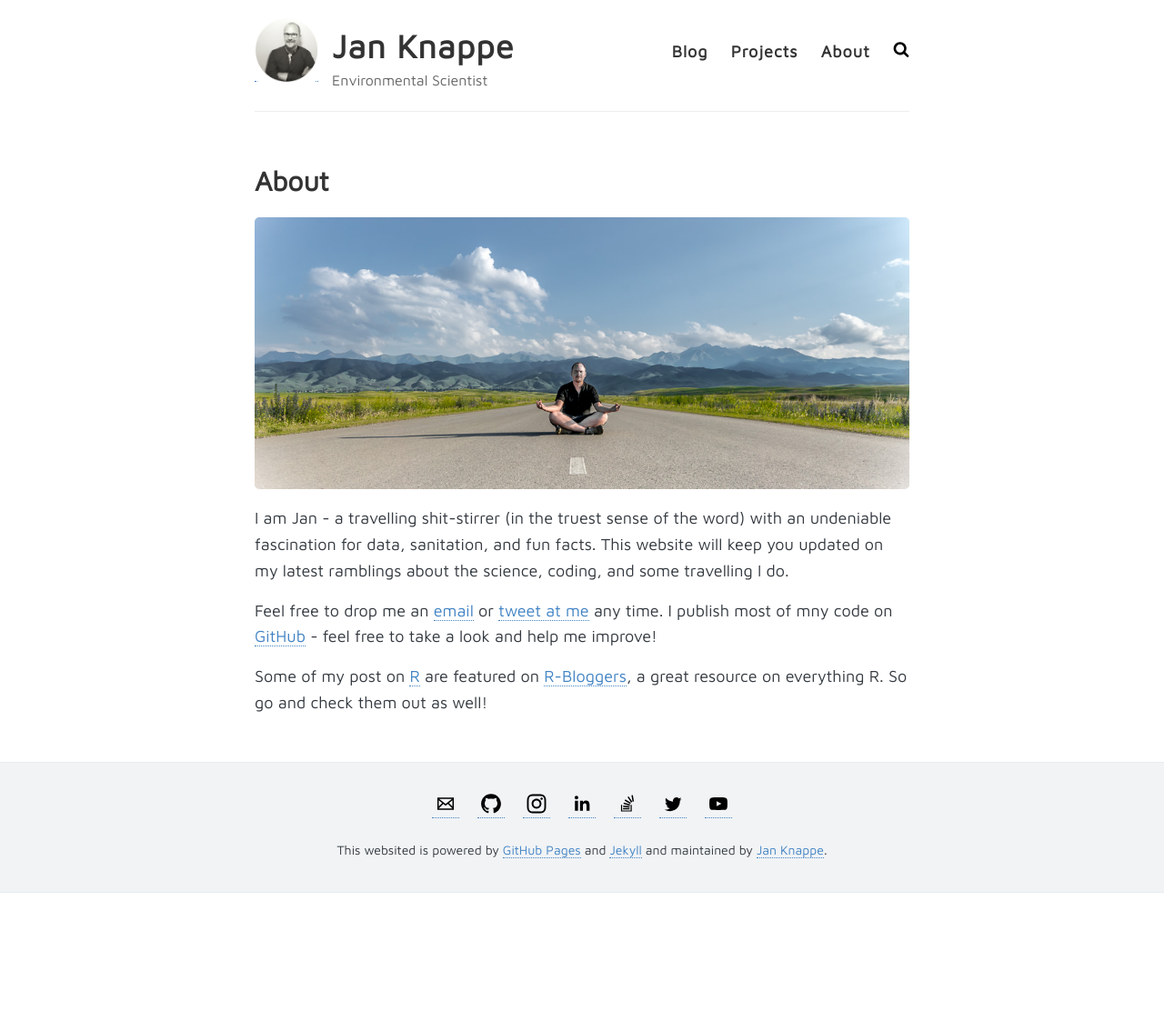
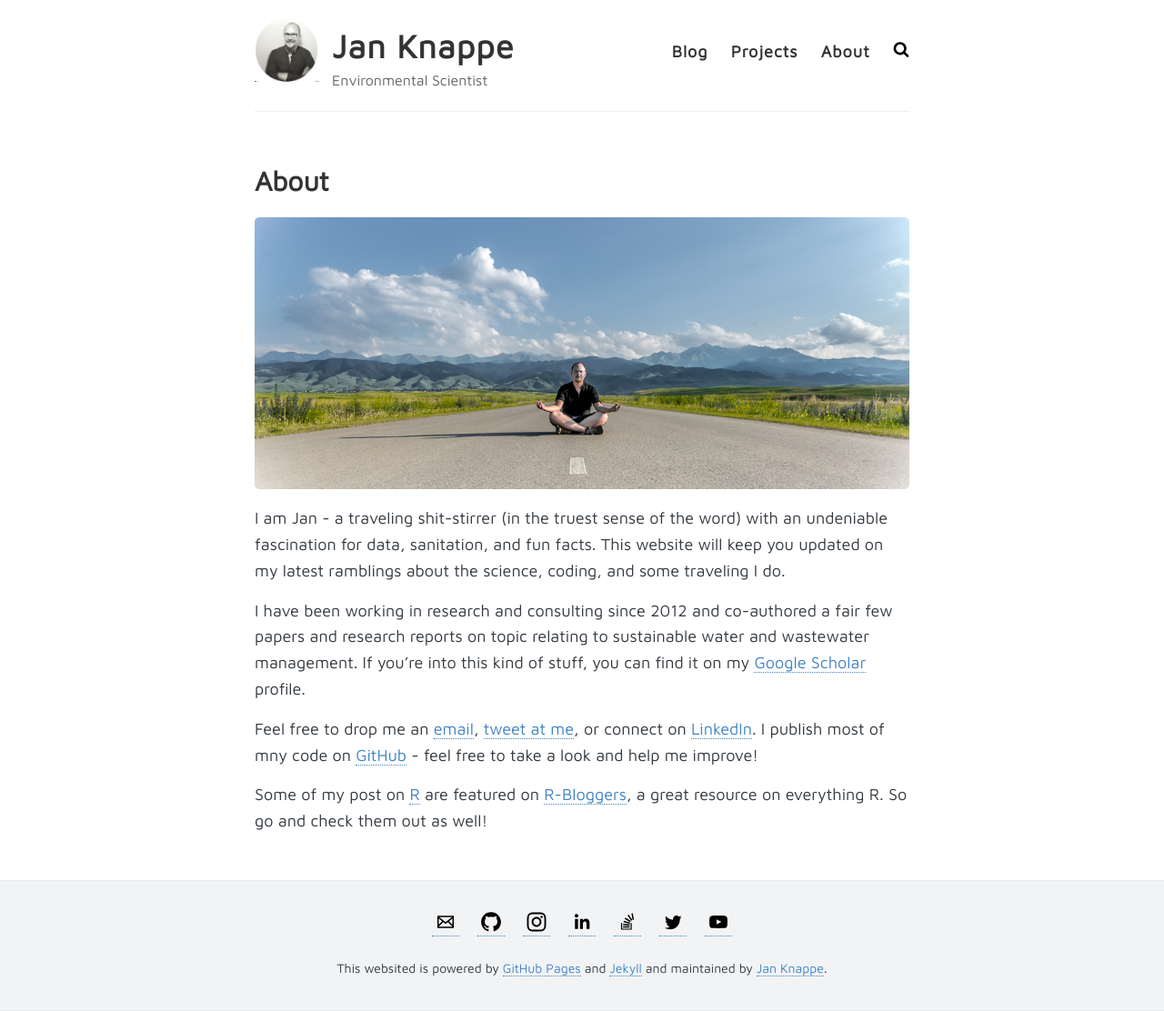
Before and after one commit to jknappe/jknappe.github.io, a Jekyll site: the page built from _pages/about.md, in a window 1280 px wide. Shown: the whole page at 91% size. Built offline with Jekyll 4.4.1, drawn with Linux system fonts in a browser that asks for light colours; before the commit the page ends 982 px from its top, so only the background shows below that.

Commit message:
Update about.md

```diff
--- a/_pages/about.md
+++ b/_pages/about.md
@@ -6,8 +6,10 @@ permalink: /about/
 
 ![Me in Kazakhstan](/images/pages/170712-CharynCanyon.jpg){:class="img-responsive"}
 
-I am Jan - a travelling shit-stirrer (in the truest sense of the word) with an undeniable fascination for data, sanitation, and fun facts. This website will keep you updated on my latest ramblings about the science, coding, and some travelling I do.
+I am Jan - a traveling shit-stirrer (in the truest sense of the word) with an undeniable fascination for data, sanitation, and fun facts. This website will keep you updated on my latest ramblings about the science, coding, and some traveling I do.
 
-Feel free to drop me an [email](mailto:jan.knappe@tcd.ie) or [tweet at me](https://twitter.com/intent/tweet?via=JanKnappe) any time. I publish most of mny code on [GitHub](https://github.com/jknappe) - feel free to take a look and help me improve!
+I have been working in research and consulting since 2012 and co-authored a fair few papers and research reports on topic relating to sustainable water and wastewater management. If you're into this kind of stuff, you can find it on my [Google Scholar](https://scholar.google.de/citations?hl=de&user=b5iGQGMAAAAJ) profile.
+
+Feel free to drop me an [email](mailto:jan.knappe@tcd.ie), [tweet at me](https://twitter.com/intent/tweet?via=JanKnappe), or connect on [LinkedIn](). I publish most of mny code on [GitHub](https://github.com/jknappe) - feel free to take a look and help me improve!
 
 Some of my post on [R](/tags/#R) are featured on [R-Bloggers](https://www.r-bloggers.com/), a great resource on everything R. So go and check them out as well!
```
